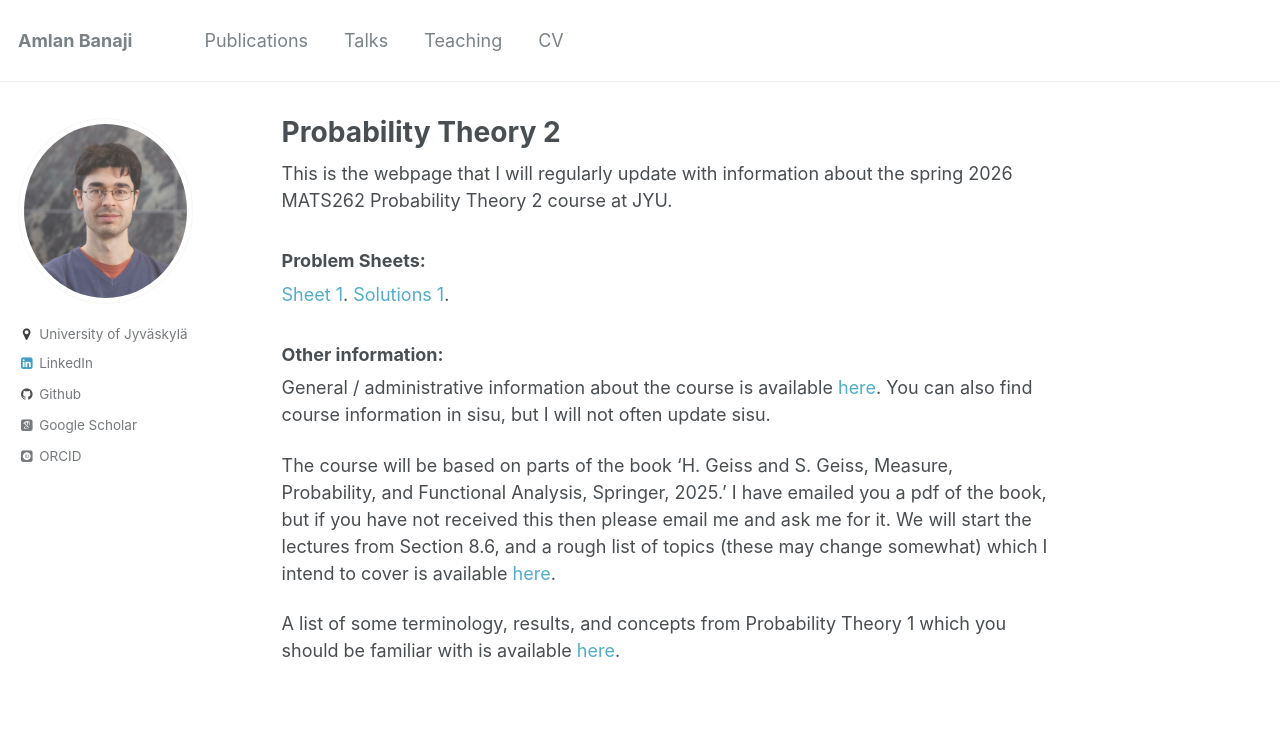
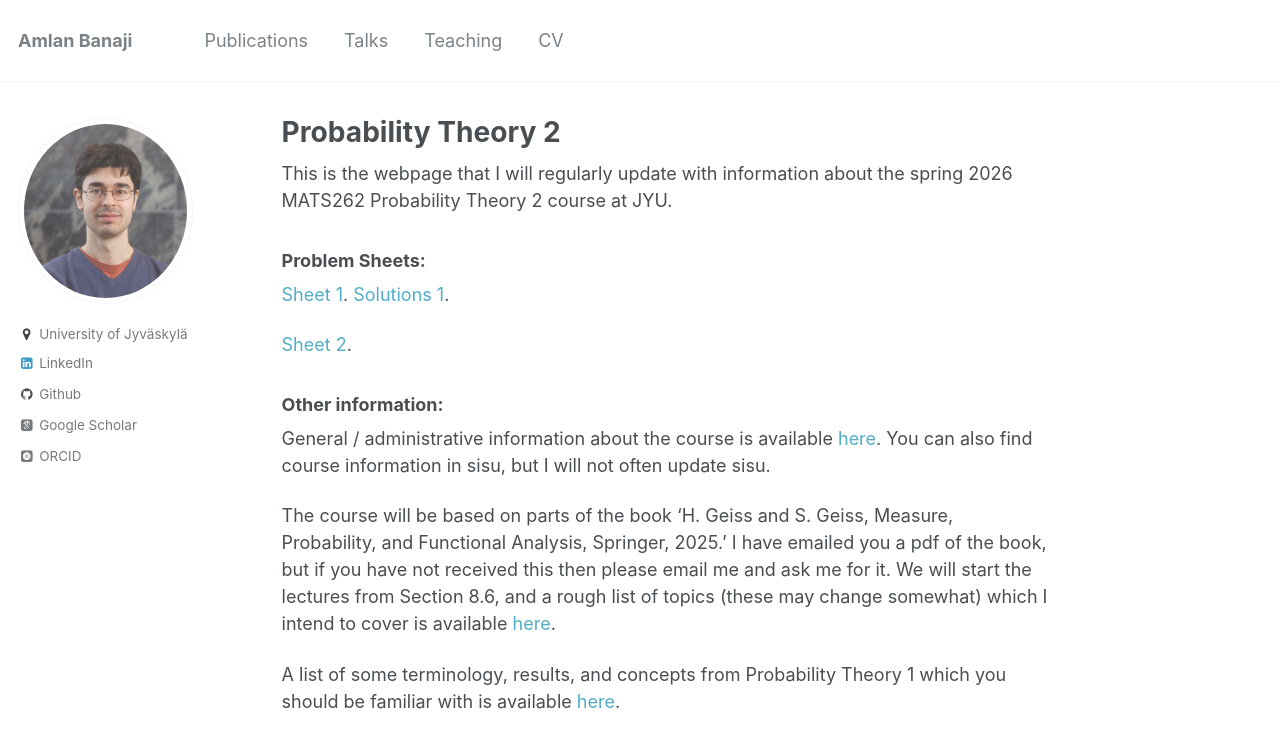
Before and after one commit to amlan-banaji/amlan-banaji.github.io, a Jekyll site: the page built from _pages/probability2026.md, in a window 1280 px wide. Shown: the top 748 px of the page. Built offline with Jekyll 4.4.1, drawn with Linux system fonts in a browser that asks for light colours; some web fonts are replaced.

Commit message:
probability sheet 2

```diff
--- a/_pages/probability2026.md
+++ b/_pages/probability2026.md
@@ -9,6 +9,8 @@ This is the webpage that I will regularly update with information about the spri
 ### Problem Sheets:
 [Sheet 1](https://amlan-banaji.github.io/files/Probability2-1.pdf). [Solutions 1](https://amlan-banaji.github.io/files/Probability2-1-soln.pdf).
 
+[Sheet 2](https://amlan-banaji.github.io/files/Probability2-2.pdf).
+
 ### Other information:
 
 General / administrative information about the course is available [here](https://amlan-banaji.github.io/files/Probability2Info.pdf). You can also find course information in sisu, but I will not often update sisu.
```
Also changed, not shown: 1 other file.
